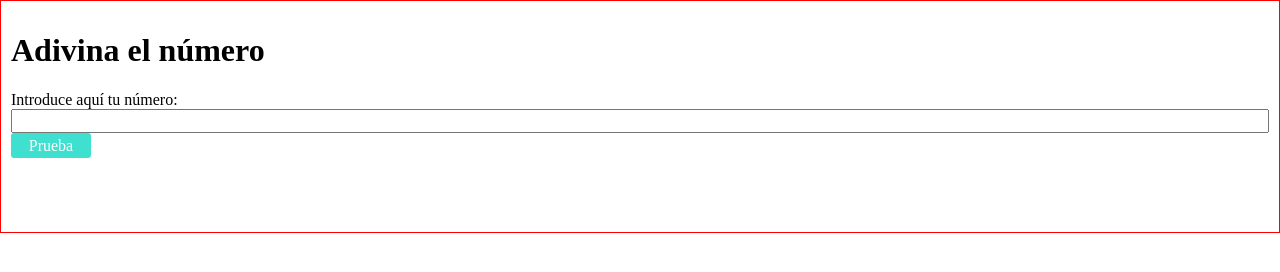
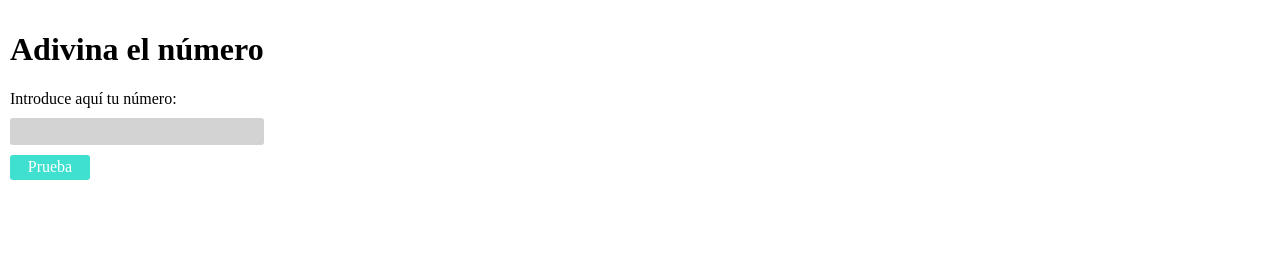
Before and after one commit to Adalab/modulo-2-evaluacion-intermedia-Cris-ti-na, a plain HTML site: page index.html in a window 1280 px wide. Drawn offline with Linux system fonts and the light colour scheme.

Commit message:
add new styles

```diff
--- a/css/main.css
+++ b/css/main.css
@@ -4,12 +4,21 @@
     display: flex;
     flex-direction: column;
     padding: 10px;
-    border: solid red 1px;
 }
 
 .form {
     display: flex;
     flex-direction: column;
+}
+
+.input {
+    background-color: lightgrey;
+    border: none;
+    border-radius: 3px;
+    color: white;
+    height: 25px;
+    width: 250px;
+    margin-top: 10px;
 }
 
 .button {
@@ -19,4 +28,12 @@
     color: white;
     height: 25px;
     width: 80px;
+    margin-top: 10px;
 }
+
+.clue .counter {
+    width: 100%;
+    border: solid 1px grey;
+    text-align: center;
+    color: grey;
+    }
--- a/index.html
+++ b/index.html
@@ -10,8 +10,8 @@
 <body class="page">
     <h1>Adivina el número</h1>
     <form class="form">
-        <label>Introduce aquí tu número:</label>
-        <input type="number" min="1" max="100" step="1">
+        <label >Introduce aquí tu número:</label>
+        <input type="number" min="1" max="100" step="1" class="input">
         <button type="button" class="button">Prueba</button>
     </form>
     <p class="clue"></p>
```
